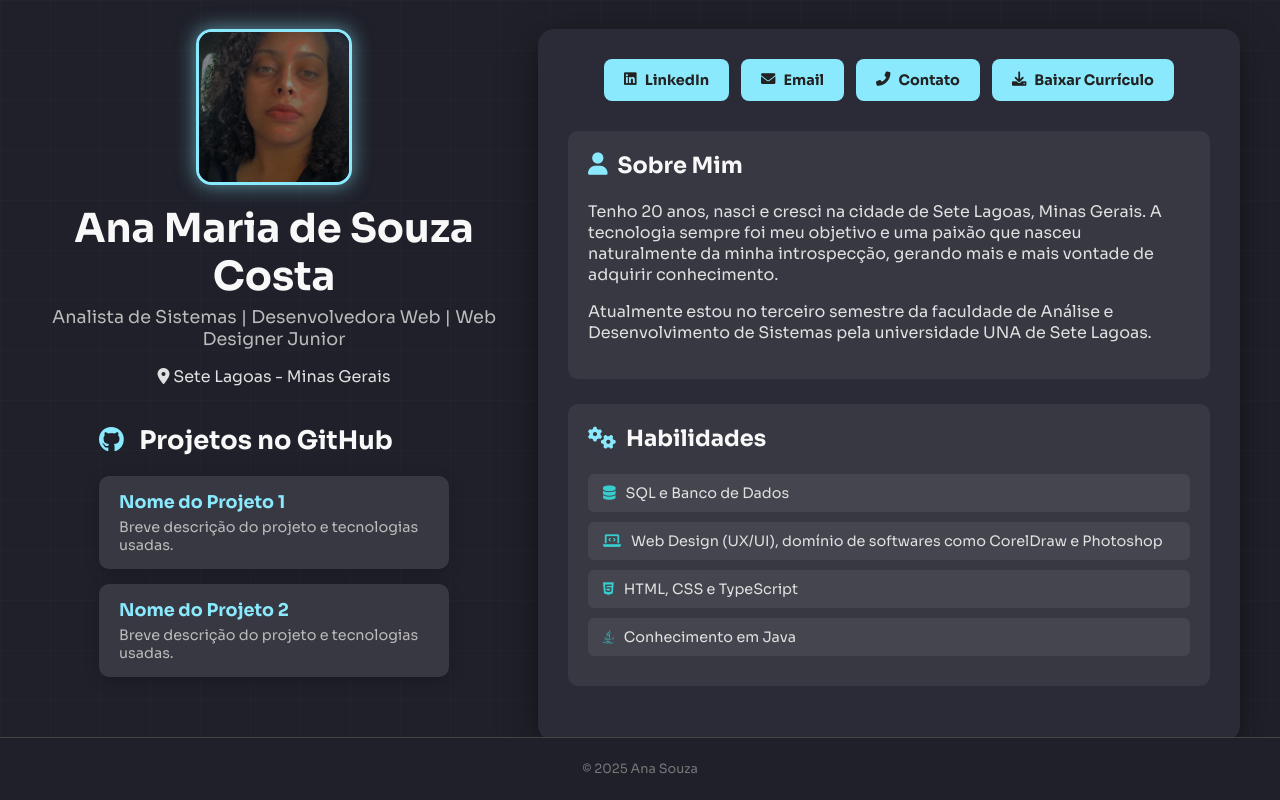
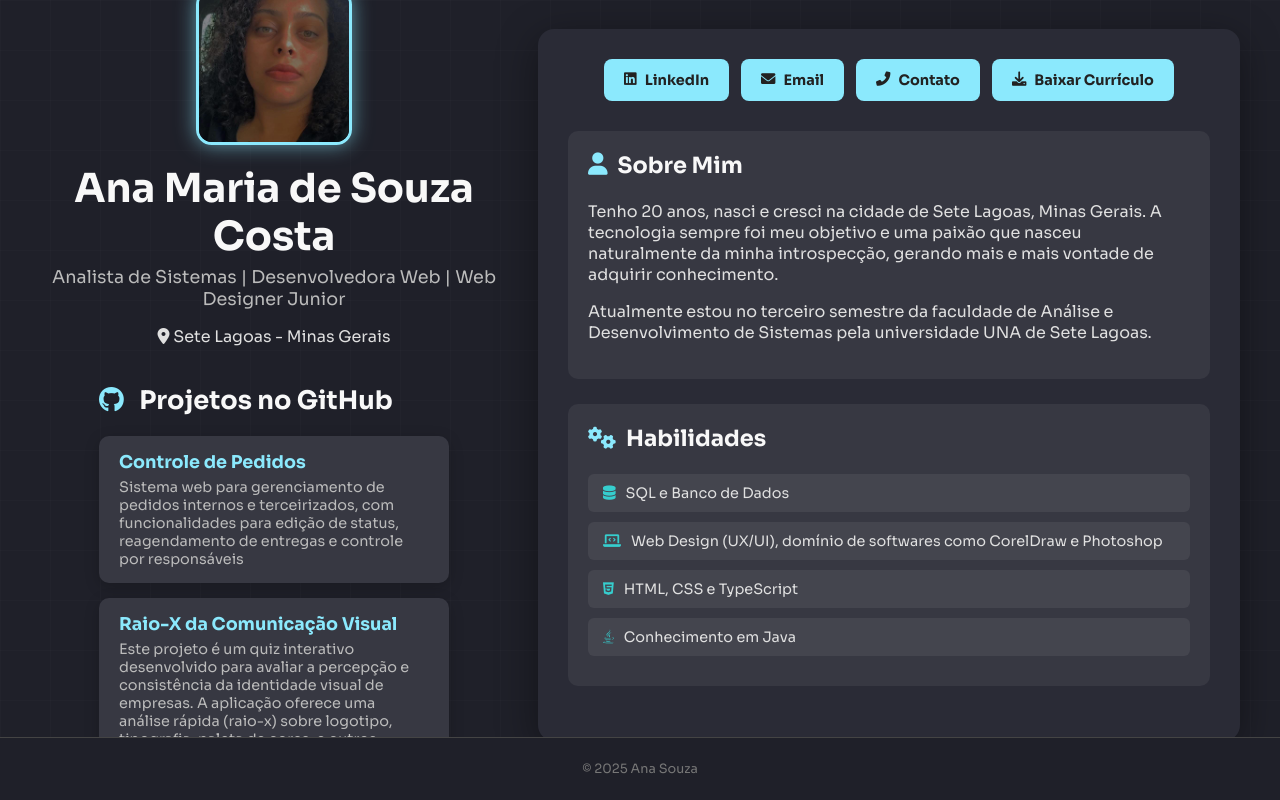
Before and after one commit to anacostasouza/perfil, a plain HTML site: page index.html in a window 1280 px wide. Drawn offline with Linux system fonts and the light colour scheme.

Commit message:
Update index.html

```diff
--- a/index.html
+++ b/index.html
@@ -25,15 +25,20 @@
             <section class="github-projects">
                 <h2><i class="fab fa-github"></i> Projetos no GitHub</h2>
                 <div class="project-list">
-                    <a href="https://github.com/seu-usuario/seu-projeto-1" target="_blank" class="project-card">
-                        <h3>Nome do Projeto 1</h3>
-                        <p>Breve descrição do projeto e tecnologias usadas.</p>
+                    <a href="https://github.com/anacostasouza/controle-pedidos" target="_blank" class="project-card">
+                        <h3>Controle de Pedidos</h3>
+                        <p>
+                            Sistema web para gerenciamento de pedidos internos e terceirizados, com funcionalidades para edição de status, reagendamento de entregas e controle por responsáveis
+                        </p>
                     </a>
-                    <a href="https://github.com/seu-usuario/seu-projeto-2" target="_blank" class="project-card">
-                        <h3>Nome do Projeto 2</h3>
-                        <p>Breve descrição do projeto e tecnologias usadas.</p>
+                    <a href="https://github.com/anacostasouza/raio-x-comunicacao-visual" target="_blank" class="project-card">
+                        <h3>Raio-X da Comunicação Visual</h3>
+                        <p>
+                            Este projeto é um quiz interativo desenvolvido para avaliar a percepção e consistência da identidade visual de empresas. A aplicação oferece uma análise rápida (raio-x) sobre logotipo, tipografia, paleta de cores, e outros elementos gráficos essenciais
+                            da marca.
+                        </p>
                     </a>
-                    </div>
+                </div>
             </section>
         </aside>
 
```
